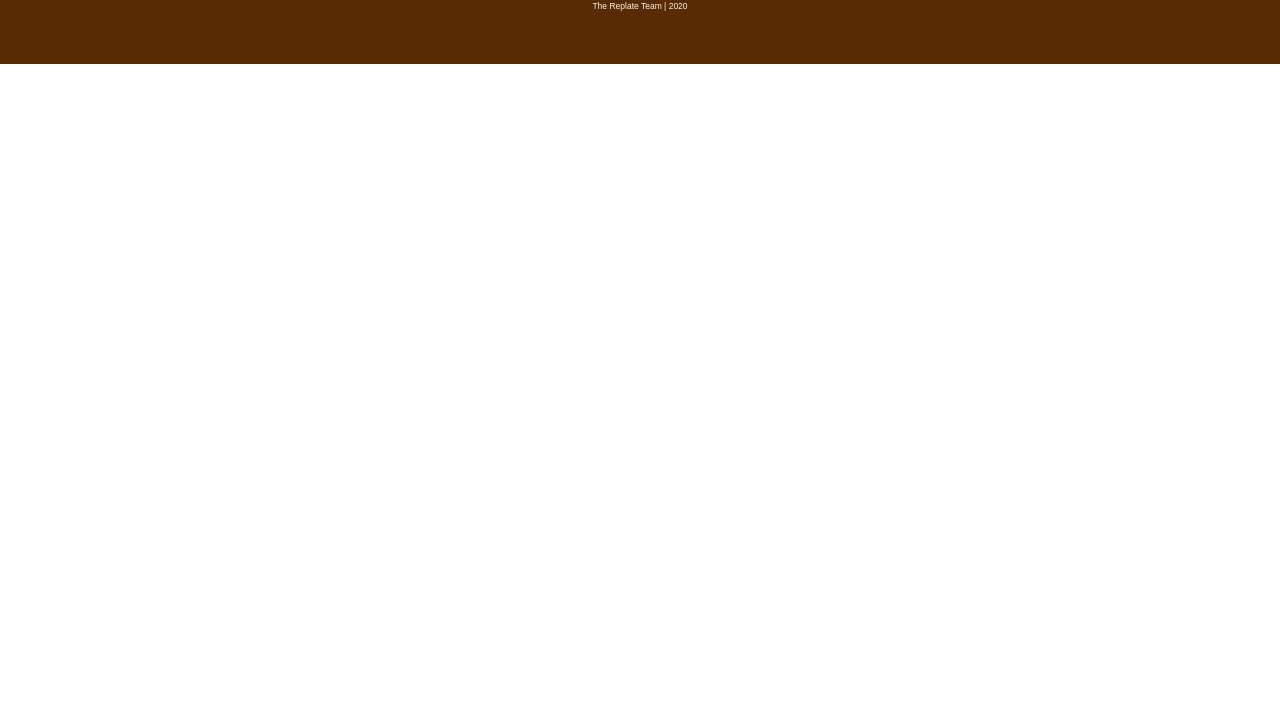
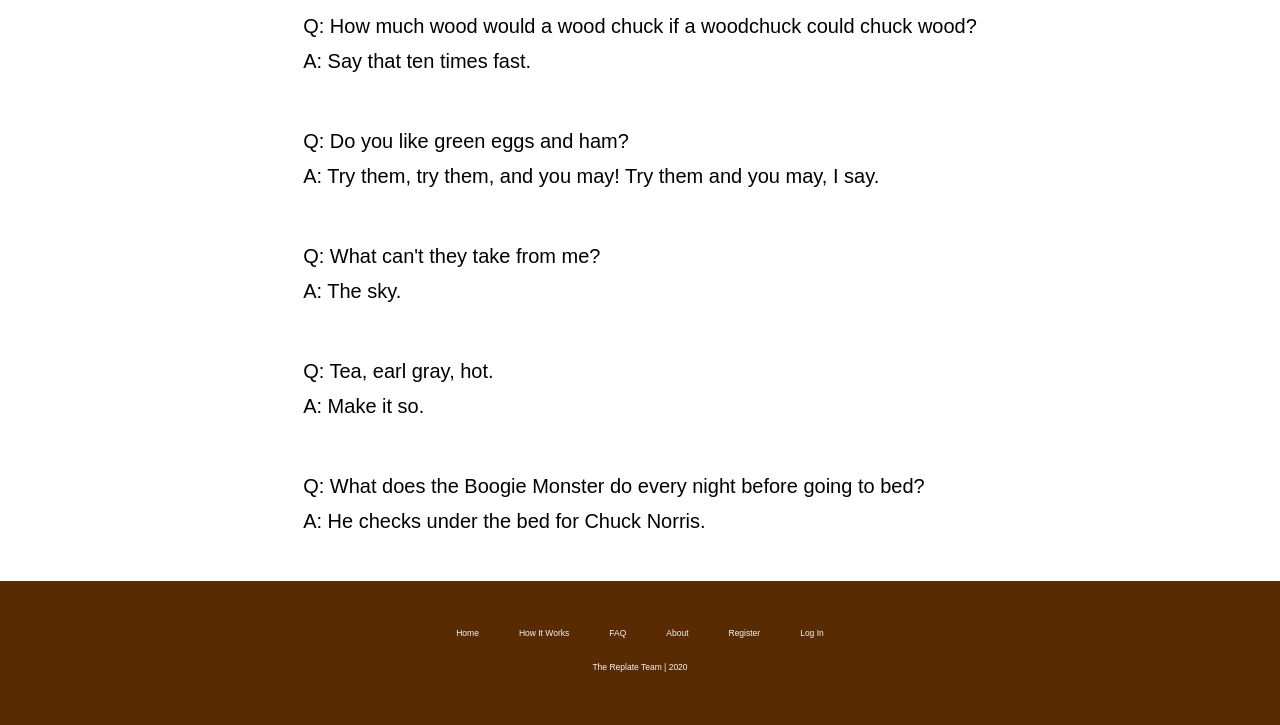
Before and after one commit to BuildWeek-pt-Replate2/marketing-page, a plain HTML site: page faq.html in a window 1280 px wide. Shown: the part 198-923 px from the top of the page. Before the commit the page ends 800 px from the top, so only its background shows below. Drawn offline with Linux system fonts and the light colour scheme.

Commit message:
added some fillrt faq

```diff
--- a/faq.html
+++ b/faq.html
@@ -18,10 +18,10 @@
             <p>Replate</p>
         </div>
         <nav class="navigation">
-            <a href="#">About</a>
+            <a href="index.html">Home</a>
             <a href="howitworks.html">How It Works</a>
             <a href="faq.html">FAQ</a>
-            <a href="#">Contact Us</a>
+            <a href="#">About</a>
             <a href="#">Register</a>
             <a href="#">Log In</a>
         </nav>
@@ -30,15 +30,43 @@
 
 <main class="main">
 
+    <div class="faq">
+        <div>
+            <section>
+                <h2>Frequently Asked Questions</h2>
+                <div>
+                    <p>Q: How much wood would a wood chuck if a woodchuck could chuck wood?</p>
+                    <p>A: Say that ten times fast.</p>
+                </div>
+                <div>
+                    <p>Q: Do you like green eggs and ham?</p>
+                    <p>A: Try them, try them, and you may! Try them and you may, I say.</p>
+                </div>
+                <div>
+                    <p>Q: What can't they take from me?</p>
+                    <p>A: The sky.</p>
+                </div>
+                <div>
+                    <p>Q: Tea, earl gray, hot.</p>
+                    <p>A: Make it so.</p>
+                </div>
+                <div>
+                    <p>Q: What does the Boogie Monster do every night before going to bed?</p>
+                    <p>A: He checks under the bed for Chuck Norris.</p>
+                </div>
+            </section>
+        </div>
+    </div>
+
 </main>
 
 <footer class="footer">
     <div class="container">
         <nav class="navigation">
-            <a href="#">About</a>
+            <a href="index.html">Home</a>
             <a href="howitworks.html">How It Works</a>
             <a href="faq.html">FAQ</a>
-            <a href="#">Contact Us</a>
+            <a href="#">About</a>
             <a href="#">Register</a>
             <a href="#">Log In</a>
         </nav>
--- a/less/faq.less
+++ b/less/faq.less
@@ -0,0 +1,12 @@
+.faq {
+    .flex-mixin(row, center, flex-start);
+
+    min-height: 80vh;
+
+    section {
+
+        div {
+            padding: 15px 0;
+        }
+    }
+}
--- a/less/hiw.less
+++ b/less/hiw.less
@@ -0,0 +1,9 @@
+.hiw {
+    .flex-mixin(row, center, flex-start);
+
+    min-height: 80vh;
+
+    section {
+
+    }
+}
```
Also changed, not shown: howitworks.html (+2 -2 lines), css/index.css.
